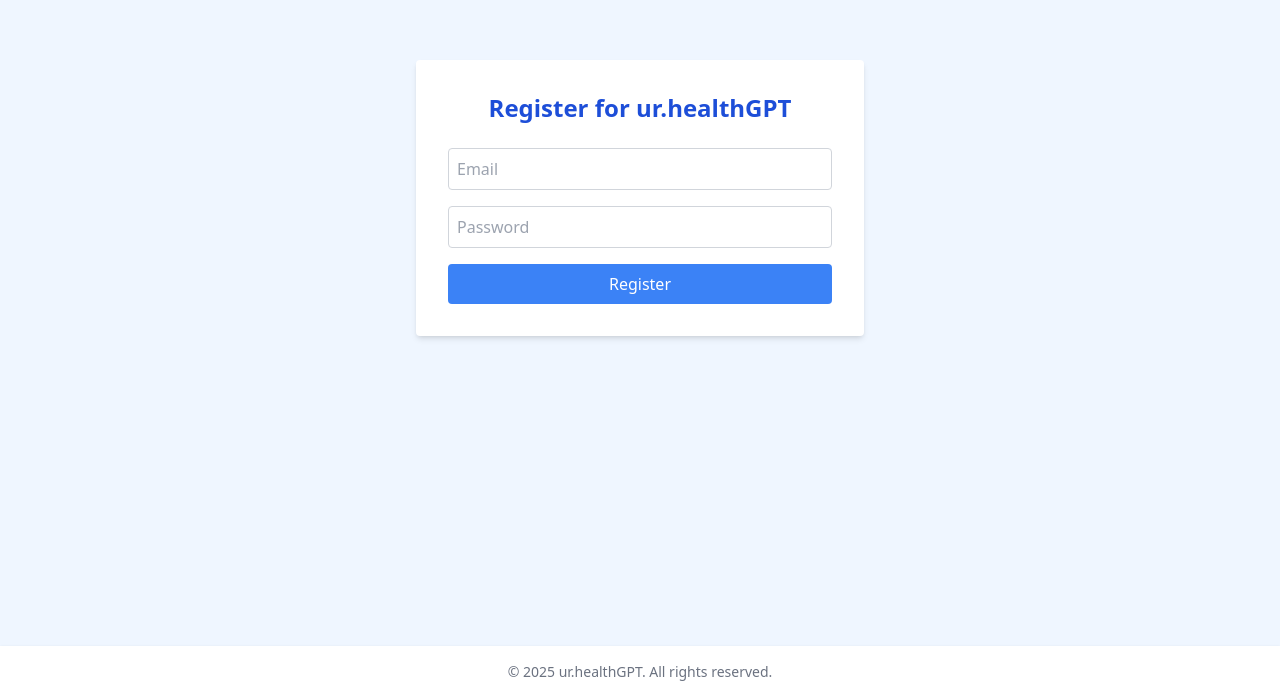
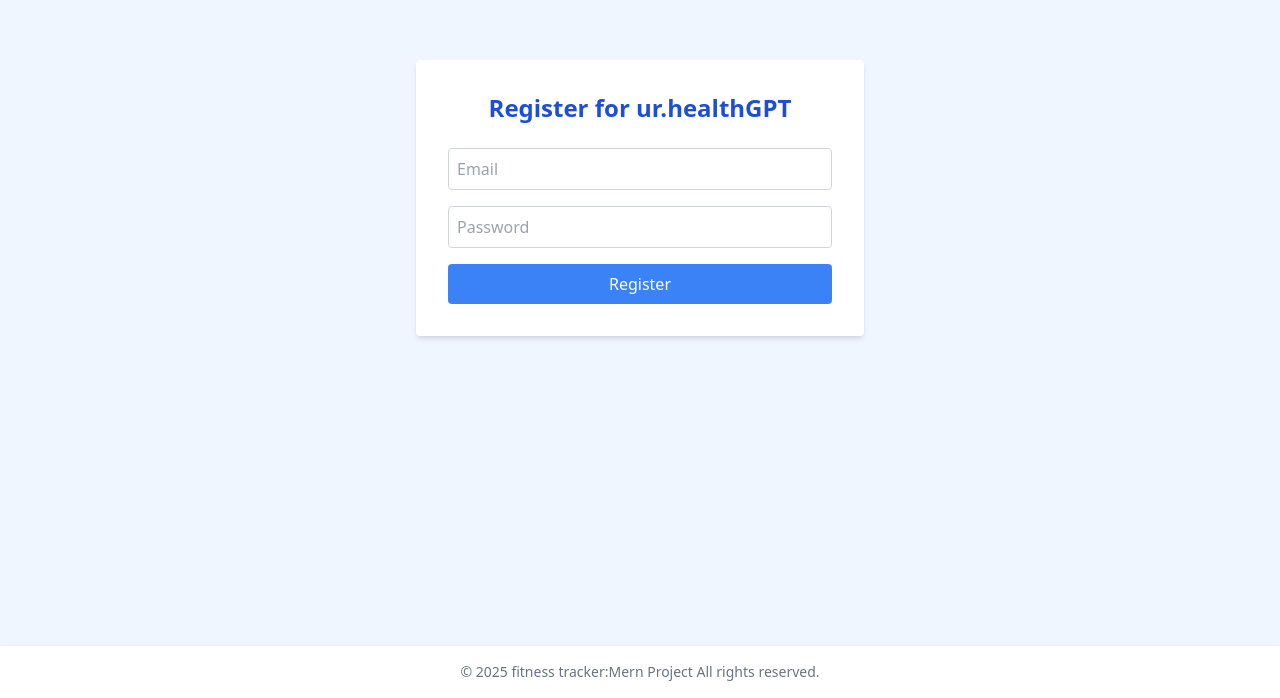
Before and after one commit to sannx4/lift-frontend, a React (Create React App) app: page /register in a window 1280 px wide. Shown: the part 282-980 px from the top of the page. Built offline with nearby package versions, Linux system fonts and the light colour scheme.

Commit message:
fix: logo

```diff
--- a/src/App.js
+++ b/src/App.js
@@ -81,7 +81,7 @@
           </div>
         </div>
         <footer className="bg-white shadow mt-8 p-4 text-center text-gray-500 text-sm">
-  © 2025 ur.healthGPT. All rights reserved.
+  © 2025 fitness tracker:Mern Project All rights reserved.
 </footer>
 
       </div>
```
